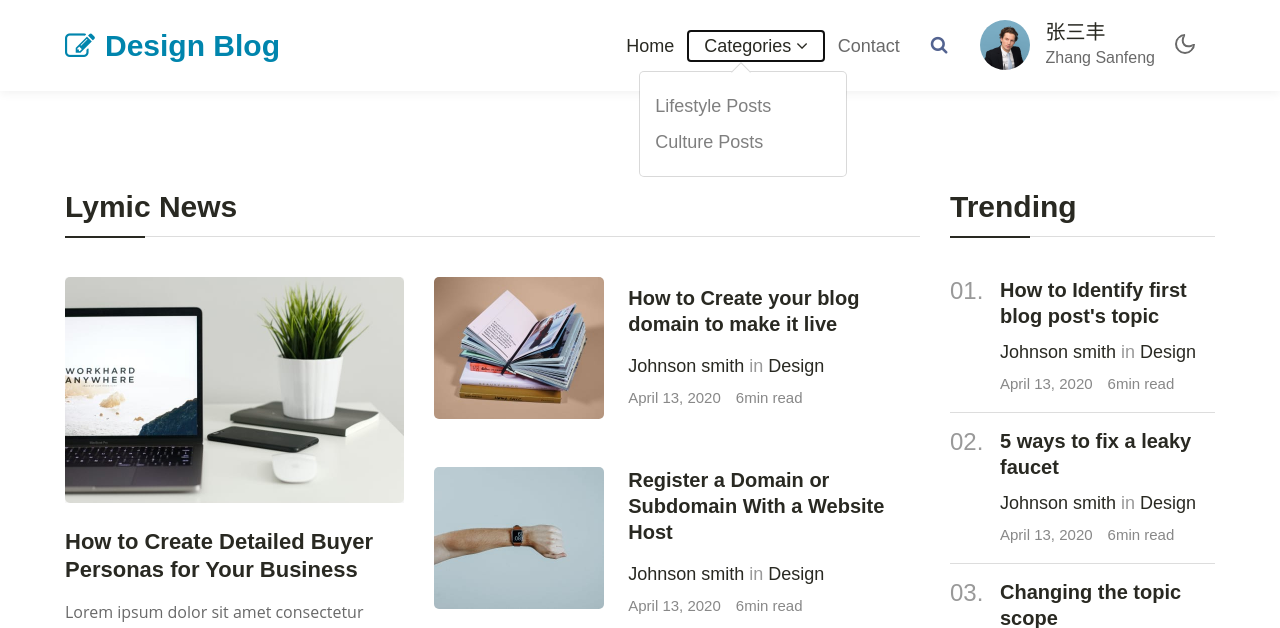
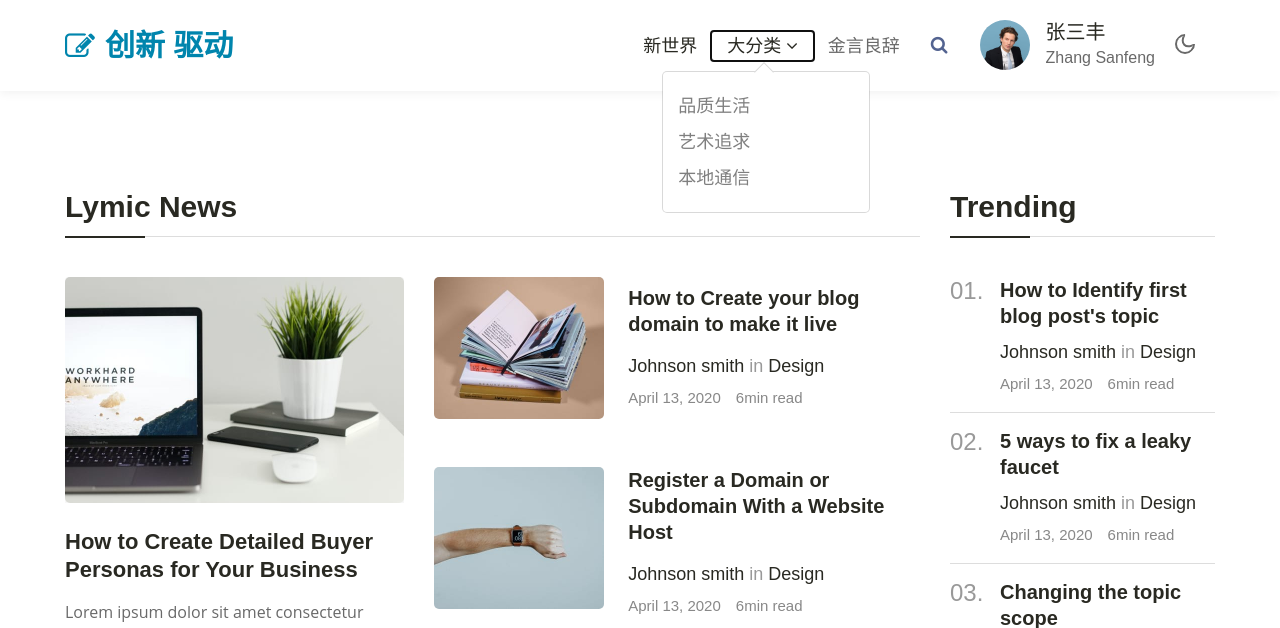
Before and after one commit to LiaoZhimin/LYNews, a Django app: page / in a window 1280 px wide, after a click on "大分类". Shown: the top 628 px of the page. Run offline with Django 3.2, Linux system fonts and the light colour scheme; some libraries are stand-ins or nearby versions.

Commit message:
前端更新

```diff
--- a/LYNews/app01/urls.py
+++ b/LYNews/app01/urls.py
@@ -4,6 +4,8 @@ from app01 import views
 app_name = 'app01'
 urlpatterns = [
     path(r'', views.index, name='index'),
+    path(r'content', views.content, name='content'),
+    path(r'contact', views.contact, name='contact'),
     path(r'list', views.list, name='list'),
 ]
 # html 就可以使用url别名 {% url 'appName:index' %} 方便维护
--- a/LYNews/app01/views.py
+++ b/LYNews/app01/views.py
@@ -6,8 +6,11 @@ def index(req):
     return render(req,"index.html",{'msg':'OK','ucode':'Zhang Sanfeng','uname':'张三丰'})
 
 
-def detail(req):
-    return JsonResponse({'msg': 'OK', 'data': []})
+def content(req):
+    return render(req,"content.html",{'msg':'OK','ucode':'Zhang Sanfeng','uname':'张三丰'})
+
+def contact(req):
+    return render(req,"contact.html",{'msg':'OK','ucode':'Zhang Sanfeng','uname':'张三丰'})
 
 
 def upload(request):
--- a/LYNews/templates/base_head.html
+++ b/LYNews/templates/base_head.html
@@ -20,7 +20,7 @@
         <nav class="navbar navbar-expand-lg navbar-light fill px-lg-0 py-0 px-3">
             <div class="container">
                 <a class="navbar-brand" href="index.html">
-                    <span class="fa fa-pencil-square-o"></span> Design Blog</a>
+                    <span class="fa fa-pencil-square-o"></span> 创新 驱动</a>
                 <!-- if logo is image enable this
 						<a class="navbar-brand" href="#index.html">
 							<img src="image-path" alt="Your logo" title="Your logo" style="height:35px;" />
@@ -36,20 +36,21 @@
                 <div class="collapse navbar-collapse" id="navbarSupportedContent">
                     <ul class="navbar-nav ml-auto">
                         <li class="nav-item active">
-                            <a class="nav-link" href="index.html">Home</a>
+                            <a class="nav-link" href="/">新世界</a>
                         </li>
                         <li class="nav-item dropdown @@category__active">
                             <a class="nav-link dropdown-toggle" href="#" id="navbarDropdown" role="button"
                                 data-toggle="dropdown" aria-haspopup="true" aria-expanded="false">
-                                Categories <span class="fa fa-angle-down"></span>
+                                大分类 <span class="fa fa-angle-down"></span>
                             </a>
                             <div class="dropdown-menu" aria-labelledby="navbarDropdown">
-                                <a class="dropdown-item @@ls__active" href="lifestyle.html">Lifestyle posts</a>
-                                <a class="dropdown-item @@cp__active" href="culture.html">Culture posts</a>
+                                <a class="dropdown-item @@ls__active" href="/content">品质生活</a>
+                                <a class="dropdown-item @@cp__active" href="/content">艺术追求</a>
+                                <a class="dropdown-item @@cp__active" href="/content">本地通信</a>
                             </div>
                         </li>
                         <li class="nav-item @@contact__active">
-                            <a class="nav-link" href="contact.html">Contact</a>
+                            <a class="nav-link" href="/contact">金言良辞</a>
                         </li>
                     </ul>
 
@@ -59,11 +60,11 @@
                         <!-- search popup -->
                         <div id="search" class="pop-overlay">
                             <div class="popup">
-                                <h3 class="hny-title two">Search here</h3>
+                                <h3 class="hny-title two">关键查询</h3>
                                 <form action="#" method="Get" class="search-box">
-                                    <input type="search" placeholder="Search for blog posts" name="search"
+                                    <input type="search" placeholder="请输入 关键字" name="search"
                                         required="required" autofocus="">
-                                    <button type="submit" class="btn">Search</button>
+                                    <button type="submit" class="btn">搜索</button>
                                 </form>
                                 <a class="close" href="#close">×</a>
                             </div>
--- a/LYNews/templates/index.html
+++ b/LYNews/templates/index.html
@@ -647,7 +647,7 @@
 {% block script %}
     <script>
         function getVal(){
-            $.get("http://localhost:5000/kaoqin/getdakalist?ssn=sdt31109&tk=82E148B5B2A00D505077B783DA255E10BE31FADD14529BCE031F59732843269A60833F54A28271A32843A0ABA39850DA31FFF1543105BE79",function(r){
+            $.get("http://localhost:8130/kaoqin/getdakalist?ssn=sdt31109&tk=82E148B5B2A00D505077B783DA255E10BE31FADD14529BCE031F59732843269A60833F54A28271A32843A0ABA39850DA31FFF1543105BE79",function(r){
                 console.log(r);
             })
         }
```
Also changed, not shown: LYNews/templates/content.html (added, +12 -0 lines), LYNews/favicon.ico (added).
